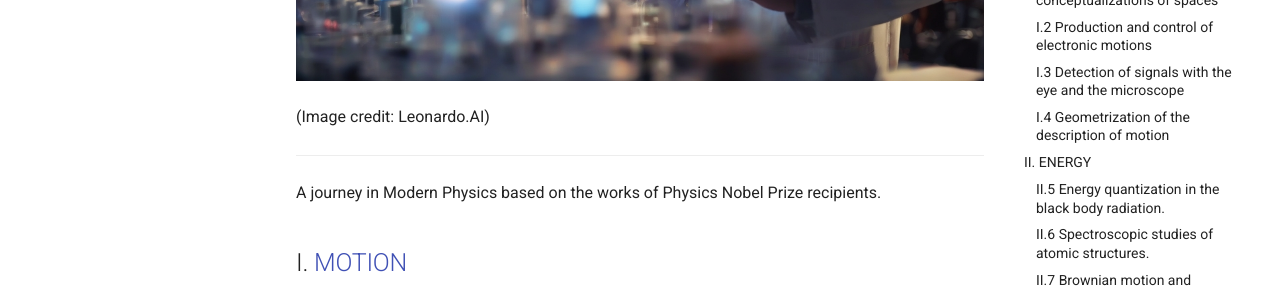
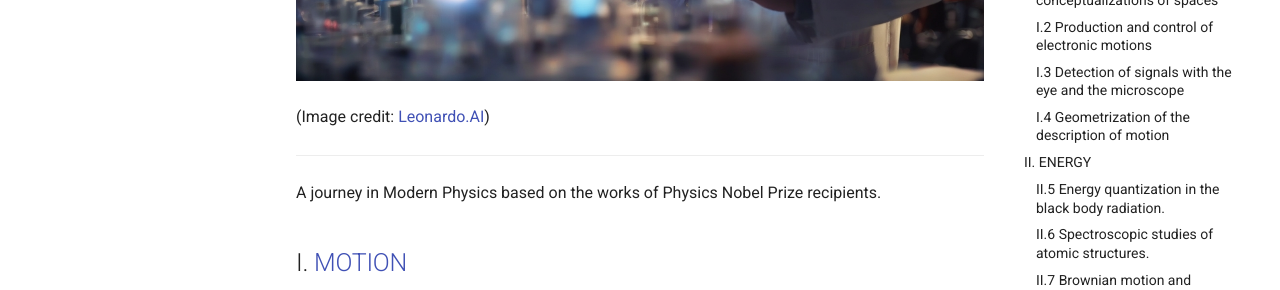
Before and after one commit to modphysnobel/modphysnobel.github.io, an MkDocs documentation site: the page built from docs/index.md, in a window 1280 px wide and 900 px high, scrolled down 510 px. Shown: the part 153-443 px from the top of the window. Built offline with MkDocs 1.6.1 and Material for MkDocs 9.7.7, drawn with Linux system fonts in a browser that asks for light colours; part of the change alters nothing that is shown.

```diff
--- a/docs/index.md
+++ b/docs/index.md
@@ -2,7 +2,7 @@
 
 <img src="./figs/Leonardo_Diffusion_XL_1.jpg" width=840>
 
-(Image credit: Leonardo.AI)
+(Image credit: [Leonardo.AI](https://leonardo.ai/))
 
 ***
 
```
